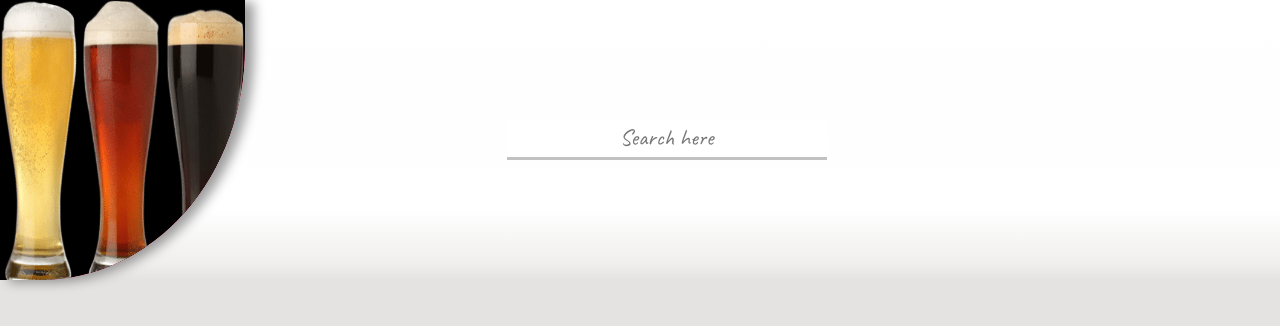
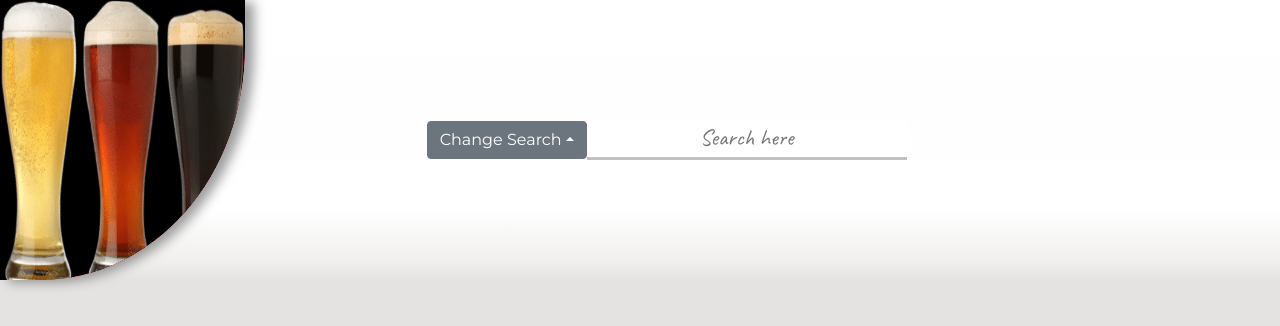
Before and after one commit to Ignocius/to-beer-or-not-to-beer, a Vue app: page / in a window 1280 px wide. Shown: the top 326 px of the page. Built offline with nearby package versions, Linux system fonts and the light colour scheme.

Commit message:
moment added extended seach added

```diff
--- a/package.json
+++ b/package.json
@@ -11,6 +11,8 @@
   "dependencies": {
     "bootstrap-vue": "^2.0.0-rc.11",
     "can-ndjson-stream": "^1.0.0",
+    "lodash": "^4.17.11",
+    "moment": "^2.24.0",
     "terser": "^3.14.1",
     "vue": "^2.5.22"
   },
--- a/public/index.html
+++ b/public/index.html
@@ -12,7 +12,7 @@
     <noscript>
       <strong>We're sorry but beer doesn't work properly without JavaScript enabled. Please enable it to continue.</strong>
     </noscript>
-    <div id="app"></div>
+    <div class="container" id="app"></div>
     <!-- built files will be auto injected -->
   </body>
 </html>
--- a/src/components/CardWrapper.vue
+++ b/src/components/CardWrapper.vue
@@ -1,5 +1,5 @@
 <template>
-  <div class="card-wrapper">
+  <div class="card-wrapper contianer">
     <nav class="d-flex">
       <div class="beer-logo-container d-flex">
         <img alt="Beeeeeer" class="beer-logo" src="../assets/glass.png">
@@ -7,7 +7,7 @@
       <nav-bar @change="onChange" >
       </nav-bar>
     </nav>
-    <section class="row wrapper">
+    <section class="row wrapper mr-5 ml-5">
       <loader :loading="loading" />
       <div v-for="beer in beerBank" :key="beer.anme" class="col-sm-6 col-md-3 d-flex justify-content-center">
         <card :card-data="beer"/>
--- a/src/components/InputField.vue
+++ b/src/components/InputField.vue
@@ -1,13 +1,13 @@
 <template>
   <div>
-    <input v-bind="$props" ref="input"  v-on="$listeners" @click="active = !active" :class="{active: active}" :placeholder="placeHolder" class="search__field" />
+    <input v-bind="$props" ref="input"  :format="format" v-on="$listeners" @click="active = !active" :class="{active: active}" :placeholder="placeHolder" class="search__field" />
   </div>
 </template>
 
 <script>
   export default {
     name: 'SearchBar',
-    props: ['type', 'id', 'name'],
+    props: ['type', 'id', 'name', 'format'],
     data() {
       return {
         active: false,
@@ -16,7 +16,6 @@
     },
     methods: {
       clickCheck() {
-        console.log('call')
         window.addEventListener('click', (event)=>{
           const target = event.target
           if(target !== this.$refs.input) {
--- a/src/components/NavBar.vue
+++ b/src/components/NavBar.vue
@@ -1,12 +1,17 @@
 <template>
-  <div class="d-flex navbar_contianer justify-content-center align-items-center">
+  <div class="d-flex navbar__dropdown justify-content-center align-items-center">
     <slot />
-    <search-bar v-bind="defaultField" @input="onChange" />
+    <b-dropdown id="ddown-dropup" dropup text="Change Search" class="navbar__dropdown__btn">
+      <b-dropdown-item v-for="dropItem in dropdownMock" :key="dropItem.name" @click="changeField(dropItem)">{{dropItem.name}}</b-dropdown-item>
+    </b-dropdown>
+    <search-bar v-bind="reAssignField" @input="onChange" />
   </div>
 </template>
 
 <script>
 import SearchBar from './InputField'
+import moment from 'moment'
+import { debounce } from 'lodash'
 
 export default {
   name: 'NavBar',
@@ -26,17 +31,54 @@ export default {
         type: 'text',
         payload_type: 'beer_name',
         value: ''
-      }
+      },
+      dropdownMock: [
+        {
+          name: 'Add Beer Name',
+          payload_type: 'beer_name',
+          type: 'text'
+        },
+        {
+          name: 'Add Beer Yeast',
+          payload_type: 'yeast',
+          type: 'text'
+        },
+        {
+          name: 'Beer Brewed Before',
+          payload_type: 'brewed_before',
+          type: 'month',
+          format: 'en'
+        },
+      ]
     }
   },
   methods: {
-   onChange($event)  {
-     this.defaultField.value = $event.target.value
+    onChange: debounce(
+      function ($event) {
+        let value
+        if(this.reAssignField.type === 'month' || this.reAssignField.type === 'date') {
+          value = moment($event.target.value).format('MM-YYYY')
+        }
+        this.defaultField.value = value ? value :  $event.target.value
         const payload = {
           payload_type: this.defaultField.payload_type,
           value: this.defaultField.value
         }
         this.$emit('change', payload)
+    }, 1500),
+    changeField(newField) {
+     this.reAssignField = newField
+    }
+  },
+  computed: {
+    reAssignField: {
+      get() {
+        return this.defaultField
+      },
+      set(newVal) {
+        if(!newVal) return
+        Object.assign(this.defaultField, newVal)
+      }
     }
   },
   created() {
@@ -48,12 +90,17 @@ export default {
 </script>
 
 <style lang="scss" scoped>
-.navbar_contianer {
+.navbar__dropdown {
   width: 100vw;
   background: linear-gradient(to bottom, rgb(255, 255, 255) 0%, rgb(255, 254, 254) 39%, rgb(255, 255, 255) 75%, rgba(255, 253, 253, 0.45) 94%, rgba(228, 227, 225, 0.69) 100%);
   overflow: hidden;
   margin-left: -15vw;
   z-index: 0;
+  &__btn {
+    color: #818181;
+    background-color: #fffefe;
+    border-color: #c1c1c1;
+  }
 }
 
 @media only screen and (max-width: 600px) {
```
Also changed, not shown: 1 other file (tests, documents, lock files or other folders). Lines whose indentation alone changed are shown as unchanged.
